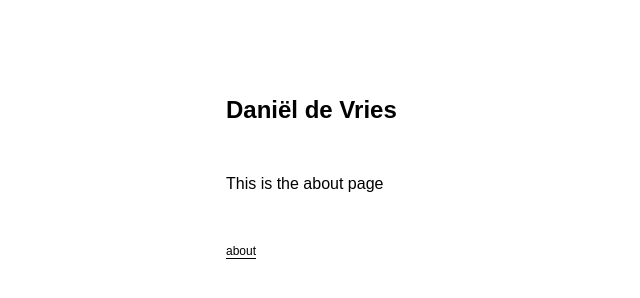
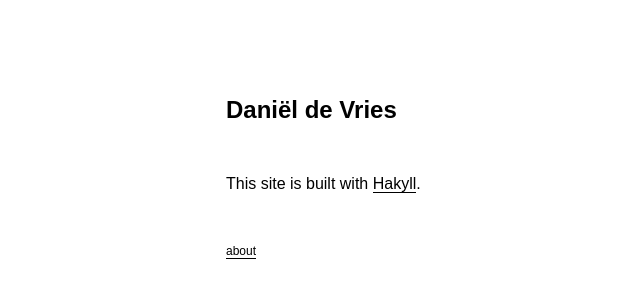
Before and after one commit to danieldevries/danieldevries.github.io, a plain HTML site: page about/index.html in a window 1280 px wide. Shown: the full height of the page, 54-694 px from the left. Drawn offline with Linux system fonts and the light colour scheme.

Commit message:
Publishing 7b879da2

```diff
--- a/about/index.html
+++ b/about/index.html
@@ -16,7 +16,7 @@
       </h2>
     </header>
     <main>
-<p>This is the about page</p>
+<p>This site is built with <a href="https://jaspervdj.be/hakyll">Hakyll</a>.</p>
     </main>
     <footer>
       <a href="../about">about</a>
```
